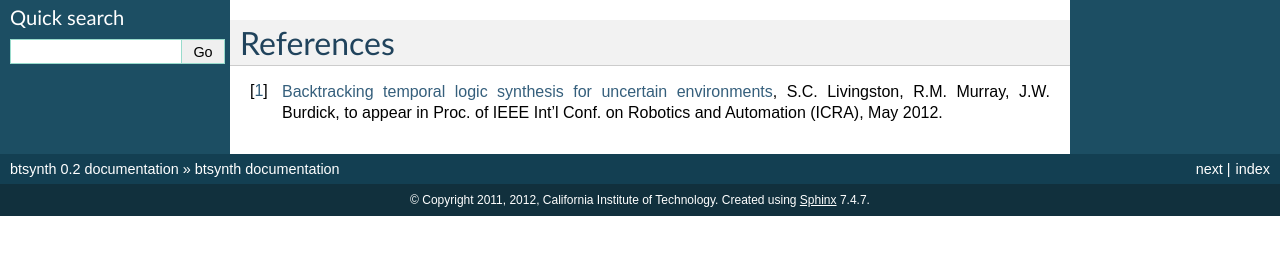
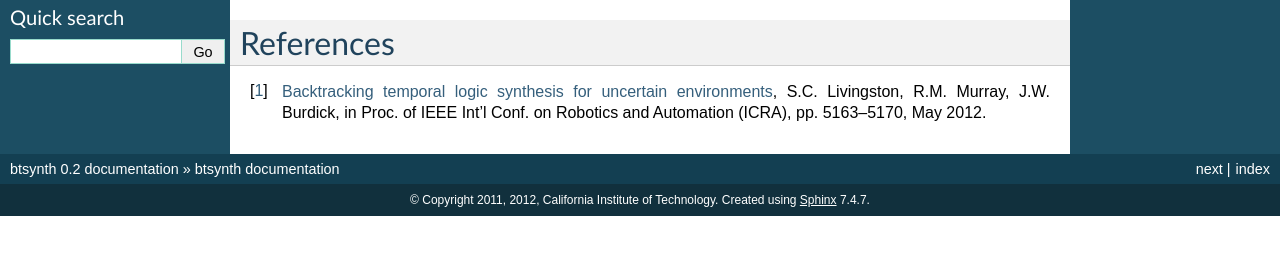
Before and after one commit to slivingston/btsynth, a Sphinx documentation site: the page built from doc/index.rst, in a window 1280 px wide. Shown: the part 224-479 px from the top of the page. Built offline with Sphinx 7.4.7, drawn with Linux system fonts in a browser that asks for light colours; formulas are drawn with MathJax 3.

Commit message:
Add page numbers for ICRA2012 paper.

```diff
--- a/doc/formats.rst
+++ b/doc/formats.rst
@@ -18,7 +18,7 @@ Blank lines are ignored.  First (non-comment, non-blank) line is
 number of rows and columns.  Second and all remaining lines indicate
 which columns are occupied for that row, unless the line begins with a
 "G", in which case it indicates a goal location, or the line begins
-with a I, in which case it indicates a possible start location; valid
+with a "I", in which case it indicates a possible start location; valid
 start locations for environment are indicated by "E"; if a row does
 not have any obstacles, then its corresponding line should contain a
 single "-".  E.g. a world that looks like
--- a/doc/index.rst
+++ b/doc/index.rst
@@ -14,4 +14,4 @@ Contents:
 References
 ==========
 
-.. [1] `Backtracking temporal logic synthesis for uncertain environments <http://scottman.net/pub/Livingston-Murray-Burdick-ICRA2012.pdf>`_, S.C. Livingston, R.M. Murray, J.W. Burdick, to appear in Proc. of IEEE Int'l Conf. on Robotics and Automation (ICRA), May 2012.
+.. [1] `Backtracking temporal logic synthesis for uncertain environments <http://scottman.net/pub/Livingston-Murray-Burdick-ICRA2012.pdf>`_, S.C. Livingston, R.M. Murray, J.W. Burdick, in Proc. of IEEE Int'l Conf. on Robotics and Automation (ICRA), pp. 5163--5170, May 2012.
```
